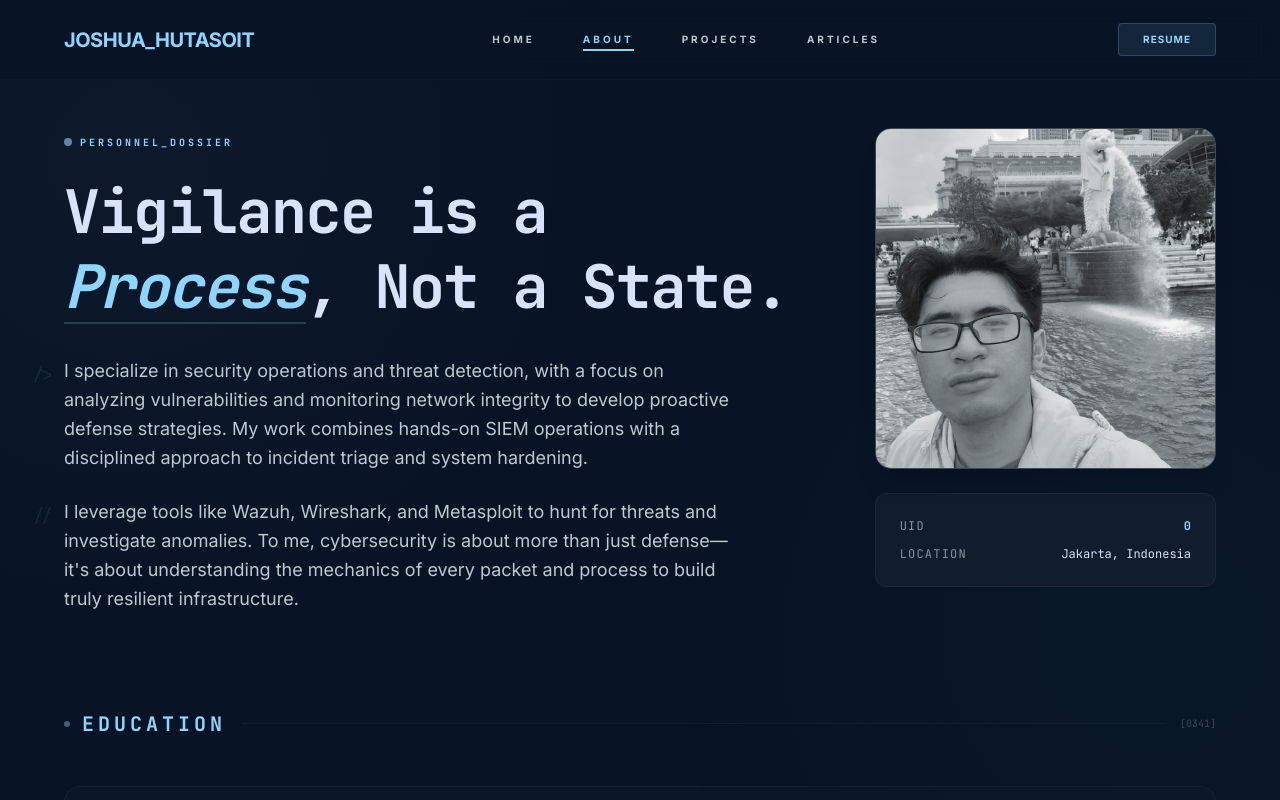
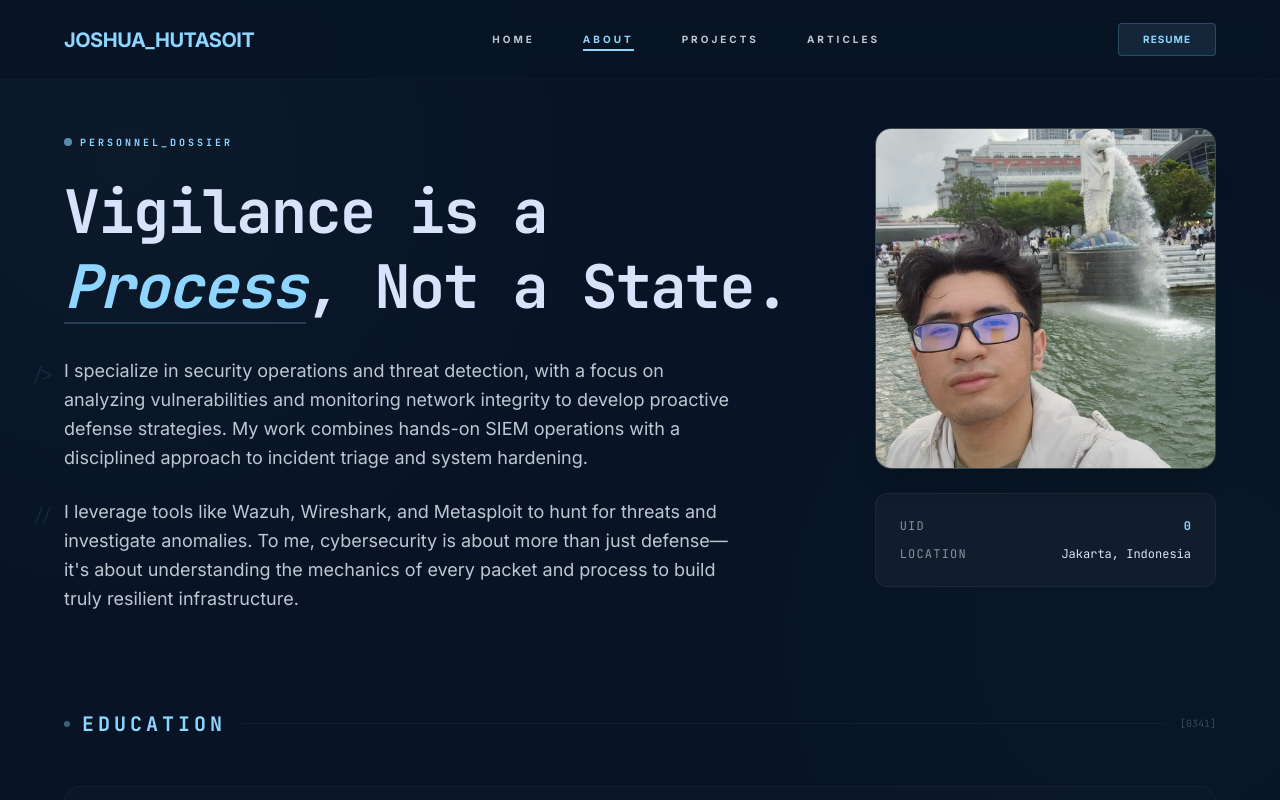
Before and after one commit to G4l1le30/Portfolio, a React (Vite) app: page /about in a window 1280 px wide. Shown: the top 800 px of the page. Built offline with nearby package versions, Linux system fonts and the light colour scheme.

Commit message:
style: remove grayscale effect from profile photo

```diff
--- a/src/pages/About.tsx
+++ b/src/pages/About.tsx
@@ -124,7 +124,7 @@
               src="/Foto1.webp"
               alt="Joshua Washington Hutasoit"
               loading="lazy"
-              className="absolute inset-0 w-full h-full object-cover grayscale group-hover:grayscale-0 transition-all duration-700 scale-105 group-hover:scale-100"
+              className="absolute inset-0 w-full h-full object-cover transition-all duration-700 scale-105 group-hover:scale-100"
               onError={(e) => {
                 e.currentTarget.style.display = 'none';
               }}
```
